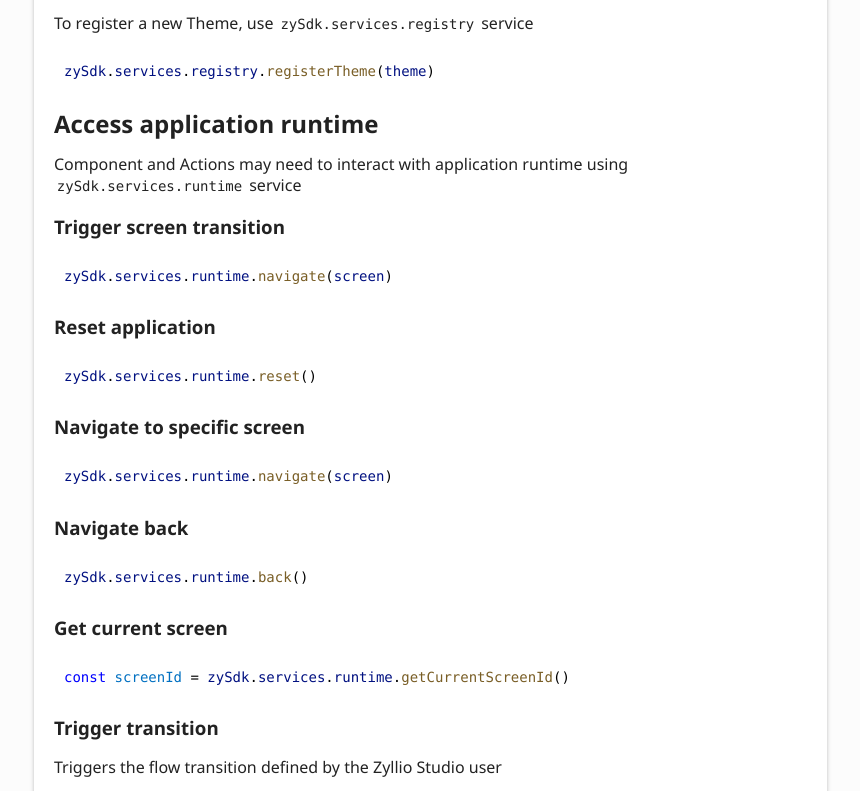
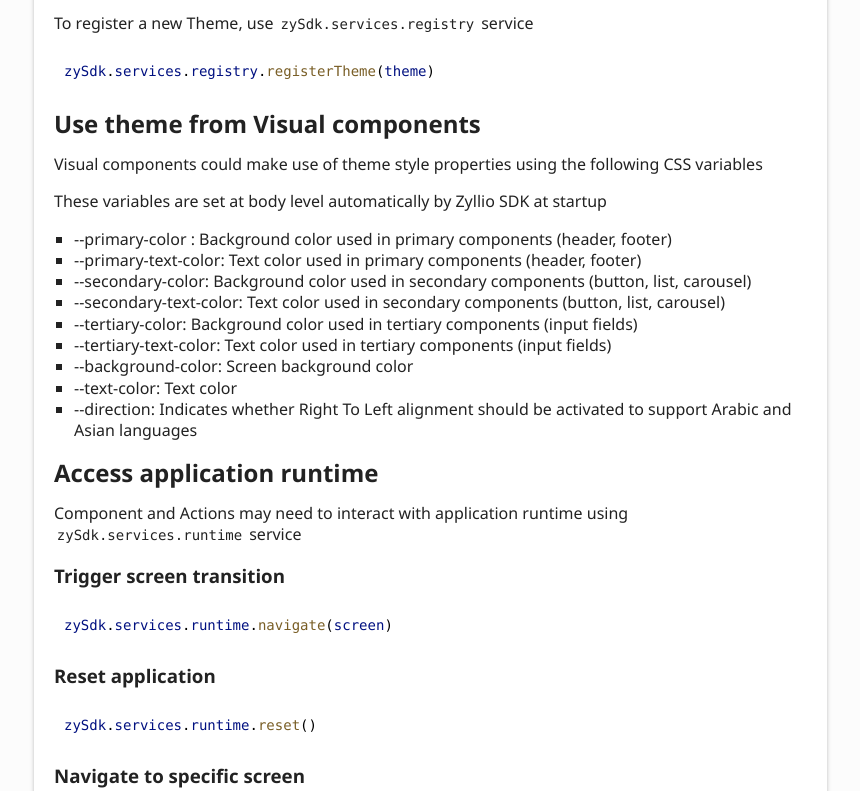
Before and after one commit to zyllio/zyllio-sdk, a plain HTML site: page docs/index.html in a window 1280 px wide. Shown: the part 6668-7459 px from the top of the page, without its empty margins (6-866 px from the left). Drawn offline with Linux system fonts and the light colour scheme.

Commit message:
Update on Themes

```diff
--- a/docs/index.html
+++ b/docs/index.html
@@ -206,6 +206,23 @@
 <pre><code class="language-typescript"><span class="hl-8">zySdk</span><span class="hl-0">.</span><span class="hl-8">services</span><span class="hl-0">.</span><span class="hl-8">registry</span><span class="hl-0">.</span><span class="hl-9">registerTheme</span><span class="hl-0">(</span><span class="hl-8">theme</span><span class="hl-0">)</span>
 </code></pre>
 
+<a href="#use-theme-from-visual-components" id="use-theme-from-visual-components" style="color: inherit; text-decoration: none;">
+  <h2>Use theme from Visual components</h2>
+</a>
+<p>Visual components could make use of theme style properties using the following CSS variables</p>
+<p>These variables are set at body level automatically by Zyllio SDK at startup</p>
+<ul>
+<li>--primary-color : Background color used in primary components (header, footer) </li>
+<li>--primary-text-color: Text color used in primary components (header, footer) </li>
+<li>--secondary-color: Background color used in secondary components (button, list, carousel)</li>
+<li>--secondary-text-color: Text color used in secondary components (button, list, carousel) </li>
+<li>--tertiary-color: Background color used in tertiary components (input fields) </li>
+<li>--tertiary-text-color: Text color used in tertiary components (input fields) </li>
+<li>--background-color: Screen background color</li>
+<li>--text-color: Text color</li>
+<li>--direction: Indicates whether Right To Left alignment should be activated to support Arabic and Asian languages</li>
+</ul>
+
 <a href="#access-application-runtime" id="access-application-runtime" style="color: inherit; text-decoration: none;">
   <h2>Access application runtime</h2>
 </a>
@@ -308,10 +325,10 @@
 <a href="#to-retrieve-data-rows" id="to-retrieve-data-rows" style="color: inherit; text-decoration: none;">
   <h3>To retrieve data rows</h3>
 </a>
-<p>Method1 High level API : This convenient API supports tables, relations, filters and sorts</p>
+<p>Method 1 High level API : This convenient API supports tables, relations, filters and sorts</p>
 <pre><code class="language-typescript"><br/><span class="hl-6">const</span><span class="hl-0"> </span><span class="hl-10">list</span><span class="hl-0">: </span><span class="hl-7">ListItemsModel</span><span class="hl-0"> = </span><span class="hl-11">await</span><span class="hl-0"> </span><span class="hl-8">zySdk</span><span class="hl-0">.</span><span class="hl-8">services</span><span class="hl-0">.</span><span class="hl-8">component</span><span class="hl-0">.</span><span class="hl-9">retrieveData</span><span class="hl-0">(</span><span class="hl-8">element</span><span class="hl-0">, </span><span class="hl-5">&#39;table&#39;</span><span class="hl-0">)</span><br/>
 </code></pre>
-<p>Method2 Low level API : This API returns raw data not filtered and sorted. Relation table needs to be solved before using it </p>
+<p>Method 2 Low level API : This API returns raw data not filtered and sorted. Relation table needs to be solved before using it </p>
 <pre><code class="language-typescript"><br/><span class="hl-6">const</span><span class="hl-0"> </span><span class="hl-10">rows</span><span class="hl-0">: </span><span class="hl-7">TableRowsModel</span><span class="hl-0"> = </span><span class="hl-8">zySdk</span><span class="hl-0">.</span><span class="hl-8">services</span><span class="hl-0">.</span><span class="hl-8">storage</span><span class="hl-0">.</span><span class="hl-9">retrieveRows</span><span class="hl-0">(</span><span class="hl-8">tableId</span><span class="hl-0">)</span><br/>
 </code></pre>
 
```
Also changed, not shown: 1 other file.
